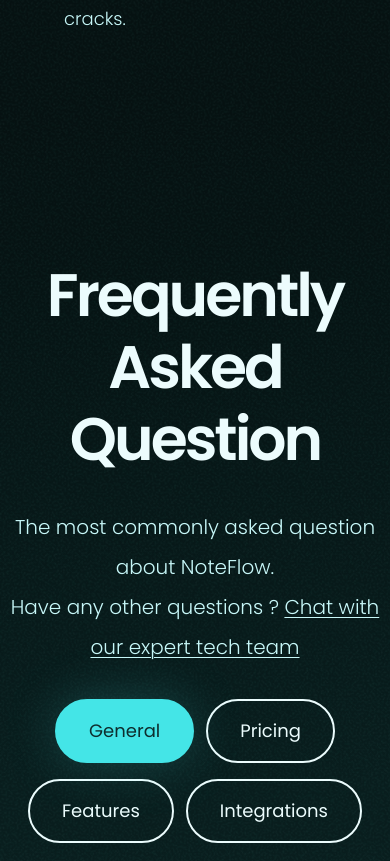
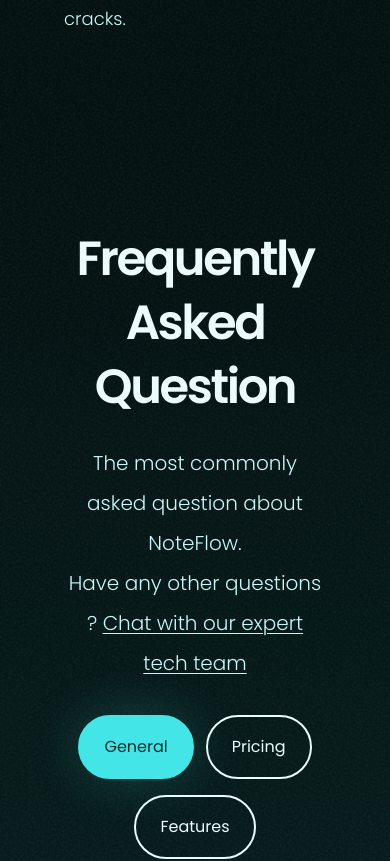
Before and after one commit to Jisap/NoteFlowApp, a React (Vite) app: page / in a window 390 px wide. Shown: the part 3665-4526 px from the top of the page. Built offline with nearby package versions, Linux system fonts and the light colour scheme.

Commit message:
Enhance FAQs component with responsive design adjustments for improved user experience on smaller screens

```diff
--- a/src/components/sections/FAQs/FAQs.jsx
+++ b/src/components/sections/FAQs/FAQs.jsx
@@ -1,7 +1,7 @@
 import { useState } from "react"
 import { frequentlyAskedQuestions } from "../../../utils/content"
 import FAQList from "./FAQList";
-//import FAQ from "./FAQ";
+
 
 const FAQs = () => {
 
@@ -29,8 +29,8 @@
 
   return (
     <section className="bg-gradient-to-bottom justify-items-center">
-      <div className="w-full max-w-[90rem] py-32">
-        <h2 className="text-primary-50 mb-8 text-center text-6xl/18 font-semibold tracking-tighter">
+      <div className="w-full max-w-[90rem] py-32 max-xl:px-16 max-xl:py-24">
+        <h2 className="text-primary-50 mb-8 text-center text-6xl/18 font-semibold tracking-tighter max-xl:mb-6 max-xl:text-5xl/16">
           Frequently Asked Question
         </h2>
 
@@ -49,7 +49,7 @@
             <li key={obj.id}>
               <button
                 className={`
-                border-primary-50 text-primary-50 transition-properties cursor-pointer rounded-full border-2 px-8 py-3.5 text-lg/8
+                border-primary-50 text-primary-50 transition-properties cursor-pointer rounded-full border-2 px-8 py-3.5 text-lg/8 max-xl:px-6 max-xl:text-base/loose
                   ${obj.category === category && "bg-primary-500 text-primary-1300 border-primary-500 primary-glow"}
                   ${obj.category !== category && "hover:bg-primary-50 hover:text-primary-1300"}
                 `}
```
